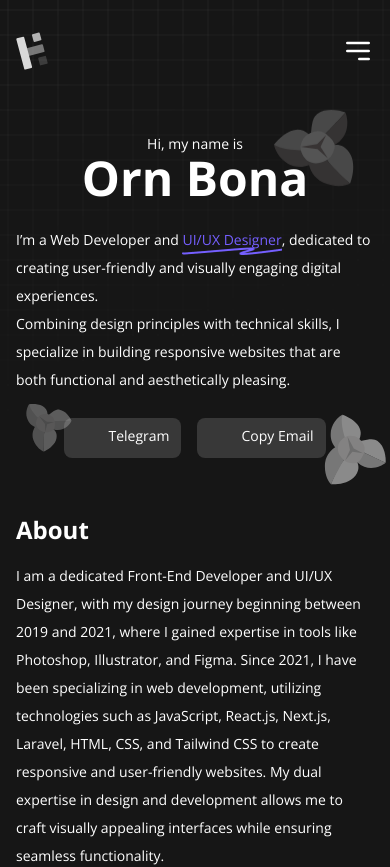
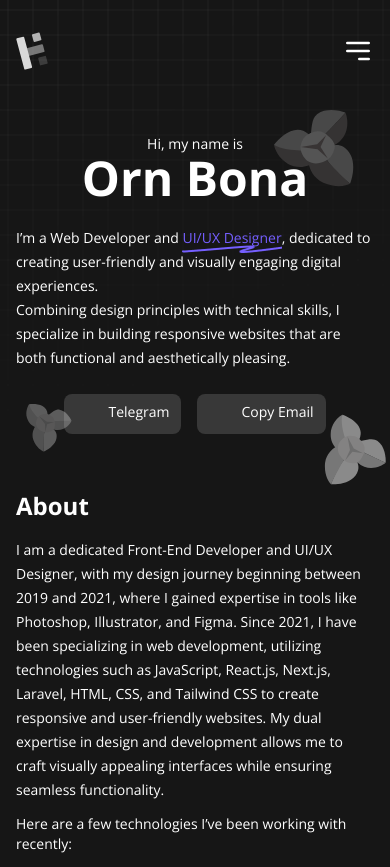
Before and after one commit to bona520/portfolio-v3, a React (Vite) app: page / in a window 390 px wide. Shown: the top 867 px of the page. Built offline with nearby package versions, Linux system fonts and the light colour scheme; some icons are missing.

Commit message:
modified line height

```diff
--- a/src/components/About.tsx
+++ b/src/components/About.tsx
@@ -7,7 +7,7 @@ export default function About() {
             <h1 className="text-2xl lg:text-4xl font-bold">About</h1>
             <div className="flex items-start flex-wrap md:flex-nowrap gap-x-10">
                 <div className="mt-4 md:mt-8">
-                    <p className="text-sm md:text-base !leading-7">
+                    <p className="text-sm md:text-base !leading-6 md:!leading-7">
                         I am a dedicated Front-End Developer and UI/UX Designer, with my design journey beginning
                         between 2019 and 2021, where I gained expertise in tools like Photoshop, Illustrator, and Figma.
                         Since 2021, I have been specializing in web development, utilizing technologies such as JavaScript,
--- a/src/components/Home.tsx
+++ b/src/components/Home.tsx
@@ -119,7 +119,7 @@ export default function Home() {
             </div>
             <p className="text-center lg:text-start text-sm md:text-base">Hi, my name is</p>
             <h1 className="text-5xl xl:text-6xl font-bold text-center lg:text-start ">Orn Bona</h1>
-            <p className="mt-6 !leading-7 text-sm md:text-base">I’m a Web Developer and <span className="text-custom-purple relative ui-ux-design">UI/UX Designer</span>, dedicated to creating user-friendly and visually engaging digital experiences.<br />
+            <p className="mt-6 !leading-6 md:!leading-7 text-sm md:text-base">I’m a Web Developer and <span className="text-custom-purple relative ui-ux-design">UI/UX Designer</span>, dedicated to creating user-friendly and visually engaging digital experiences.<br />
                 Combining design principles with technical skills, I specialize in building responsive websites that are both functional and aesthetically pleasing.</p>
             <div className="w-full mt-6 flex items-center justify-center md:items-start md:justify-start gap-x-4">
                 <button className="button-link" onClick={telegram}><Send size="24" />Telegram</button>
```
